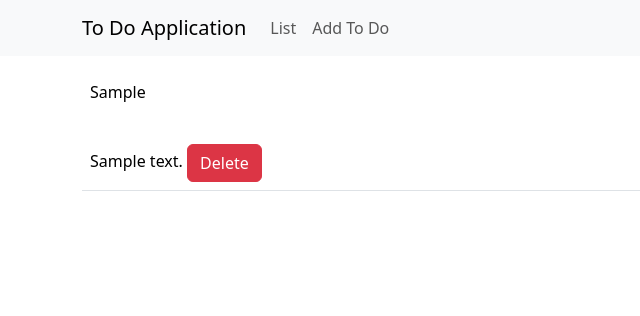
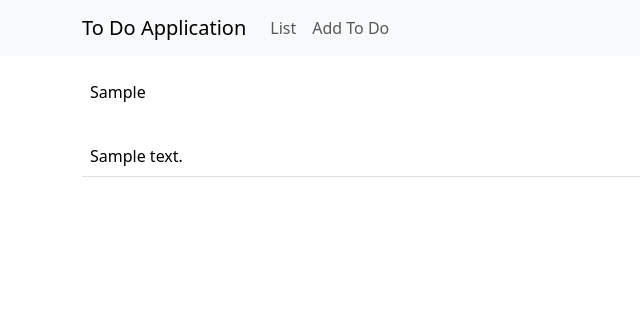
Before and after one commit to KupoKopu/TODO, a Flask app: page / in a window 1280 px wide. Shown: the top 316 px of the page, without its empty margins (0-640 px from the left). Run offline with Flask 3, Linux system fonts and the light colour scheme; tables that the repository leaves empty hold one stand-in row (values such as "Sample post").

Commit message:
KAN-1: remove delete todo code

```diff
--- a/app/routes.py
+++ b/app/routes.py
@@ -30,15 +30,3 @@ def add():
 
 
     return render_template('add.html', title='To Do', form=form)
-
-@app.route('/delete/<int:todo_id>', methods=['POST'])
-def delete_todo(todo_id):
-    todo = ToDo.query.get_or_404(todo_id)
-    try:
-        db.session.delete(todo)
-        db.session.commit()
-        flash('Todo deleted successfully!', 'success')
-    except:
-        db.session.rollback()
-        flash('Error deleting todo!', 'danger')
-    return redirect(url_for('index'))
--- a/app/templates/index.html
+++ b/app/templates/index.html
@@ -8,9 +8,6 @@
                 <p>{{ todo.task }}</p>
                 <br>
                 {{ todo.description }}
-                <form action="{{ url_for('delete_todo', todo_id=todo.id) }}" method="POST" style="display:inline;">
-                    <button type="submit" class="btn btn-danger">Delete</button>
-                </form>
             </td>
         </tr>
         {% endfor %}
```
